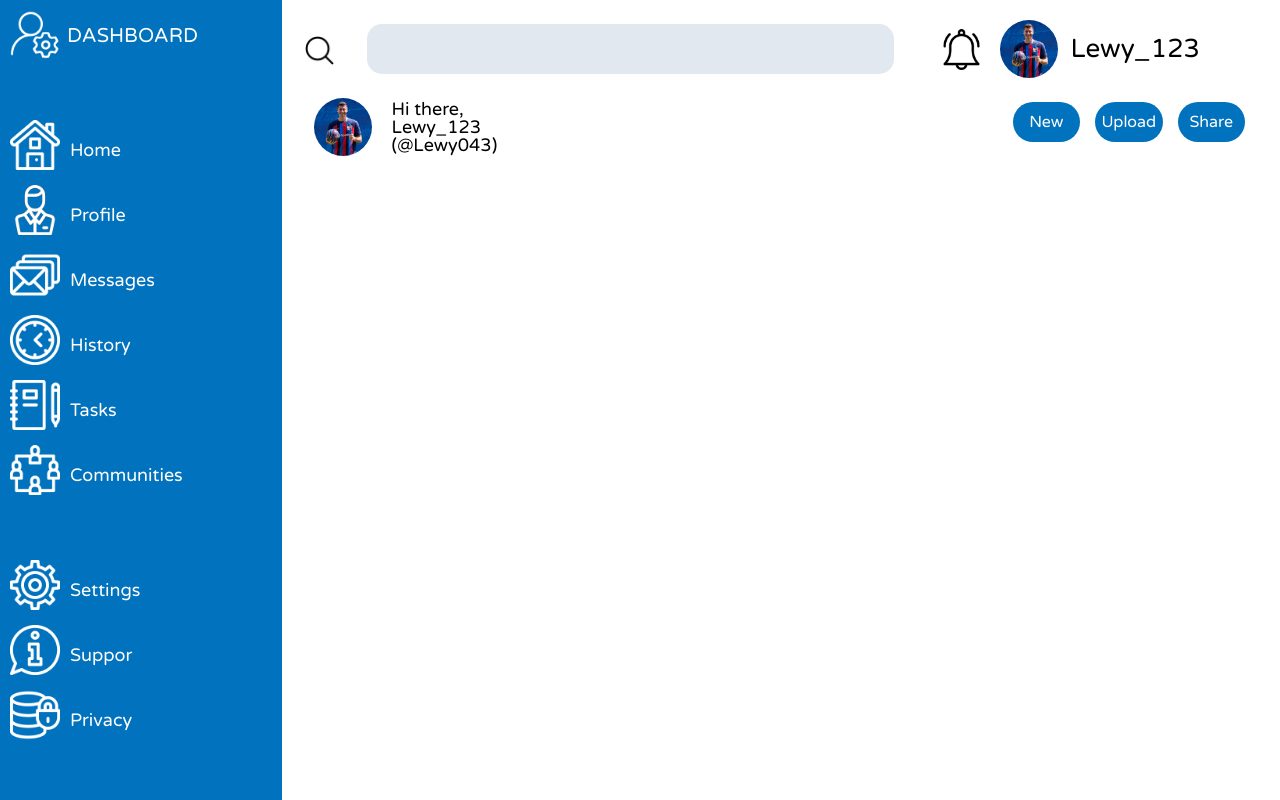
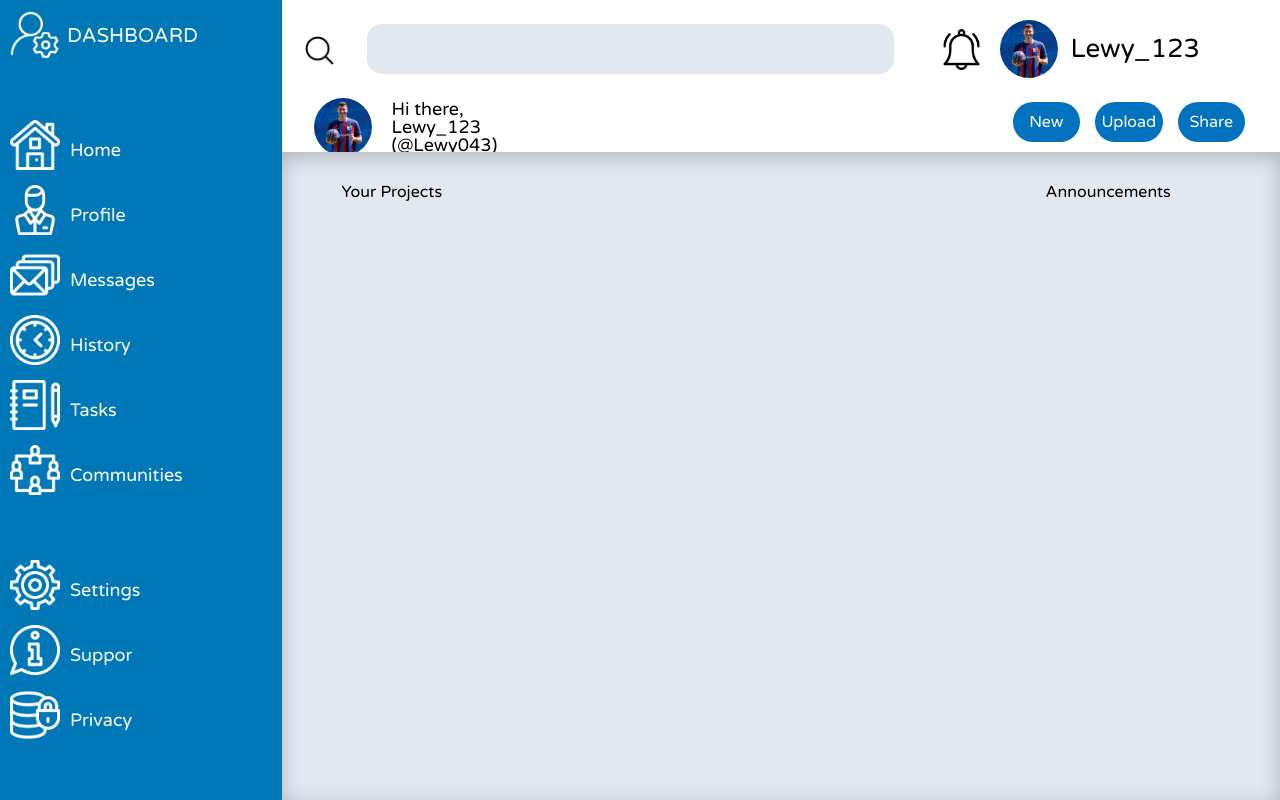
Before and after one commit to maciektt/dashboard-admin, a plain HTML site: page index.html in a window 1280 px wide. Drawn offline with Linux system fonts and the light colour scheme; a web font is replaced by a local one.

Commit message:
main top text

```diff
--- a/index.html
+++ b/index.html
@@ -29,8 +29,8 @@
 
 
         </div>
-
         <div class="header">
+            <div class="header-top">
 
                 <div class="search"><div class="search-logo"><img src="icons/search.png" alt="" class="search-img"></div>
                     <input type="search" class="input-search">
@@ -65,6 +65,26 @@
 
             </div>
         </div>
+        <div class="main">
+            <div class="main-top">
+                <div class="projects">
+                    <div class="projects-text">
+                        Your Projects
+                    </div>
+                    <div class="projects-card">
+
+                    </div>
+                </div>
+
+                <div class="Announcements">
+                    <div class="announcements-text">
+                        Announcements
+                    </div>
+
+                </div>
+            </div>
+        </div>
+    </div>
 </head>
 <body>
 
--- a/style.css
+++ b/style.css
@@ -17,7 +17,7 @@ body{
 	font-family: 'Varela Round', sans-serif;
 }
 .navbar{
-    background-color: rgb(1, 114, 189);
+    background-color: #0078b8;
     width: 22%;
     height: 100vh;
     color: white;
@@ -69,10 +69,16 @@ body{
 }
 /* ----------------------------------HEADER----------------------------------------------- */
 .header{
+	box-shadow: 2em 0 2em rgba(0, 0, 0, 0.3);
+	width: 78vw;
+	height: 19vh;
+
+}
+
+.header-top{
 	display: flex;
 	align-items: center;
-	width: 78%;
-
+	width: 100%;
 
 }
 .search{
@@ -112,6 +118,7 @@ body{
 
 .notification-img:hover{
 	transform: scale(1.07);
+	cursor: pointer;
 }
 .logo-img{
 	display: flex;
@@ -134,6 +141,7 @@ body{
 
 .logo-img:hover{
 	transform: scale(1.07);
+	cursor: pointer;
 }
 .nickname{
 	width: 20%;
@@ -149,6 +157,7 @@ body{
 }
 .nickname-napis:hover{
 	transform: scale(1.10);
+	cursor: pointer;
 }
 /* -------------------------------------HEADER-BOTTOM------------------------------------------------ */
 
@@ -168,6 +177,7 @@ body{
 	font-family: 'Mulish', sans-serif;
 	font-family: 'Nanum Gothic Coding', monospace;
 	font-family: 'Varela Round', sans-serif;
+
 }
 .text{
 	margin-top: 20px;
@@ -186,7 +196,7 @@ body{
 }
 .button{
 	display: flex;
-	background-color: blue;
+	background-color: #0078b8;
 	color: white;
 	width: 10%;
 	justify-content: center;
@@ -197,16 +207,31 @@ body{
 }
 .button:hover{
 	transform: scale(1.10);
+	cursor: pointer;
 }
 
+/* --------------------------------------MAIN----------------------------------------------- */
+.main-top{
+	height: 6vh;
 
+	display: flex;
 
+}
+.projects-text{
+	margin-top: 32px;
+	margin-left: 60px;
+	width: 55vw;
 
+}
+.announcements-text{
+	margin-top: 32px;
+}
 
-
-
-
-
+.main{
+	height: 81vh;
+	background-color: #e2e8f0;
+	box-shadow: 0px 5px 20px  inset rgba(59, 59, 59, 0.3);
+}
 
 
 
```
Lines whose indentation alone changed are shown as unchanged.
